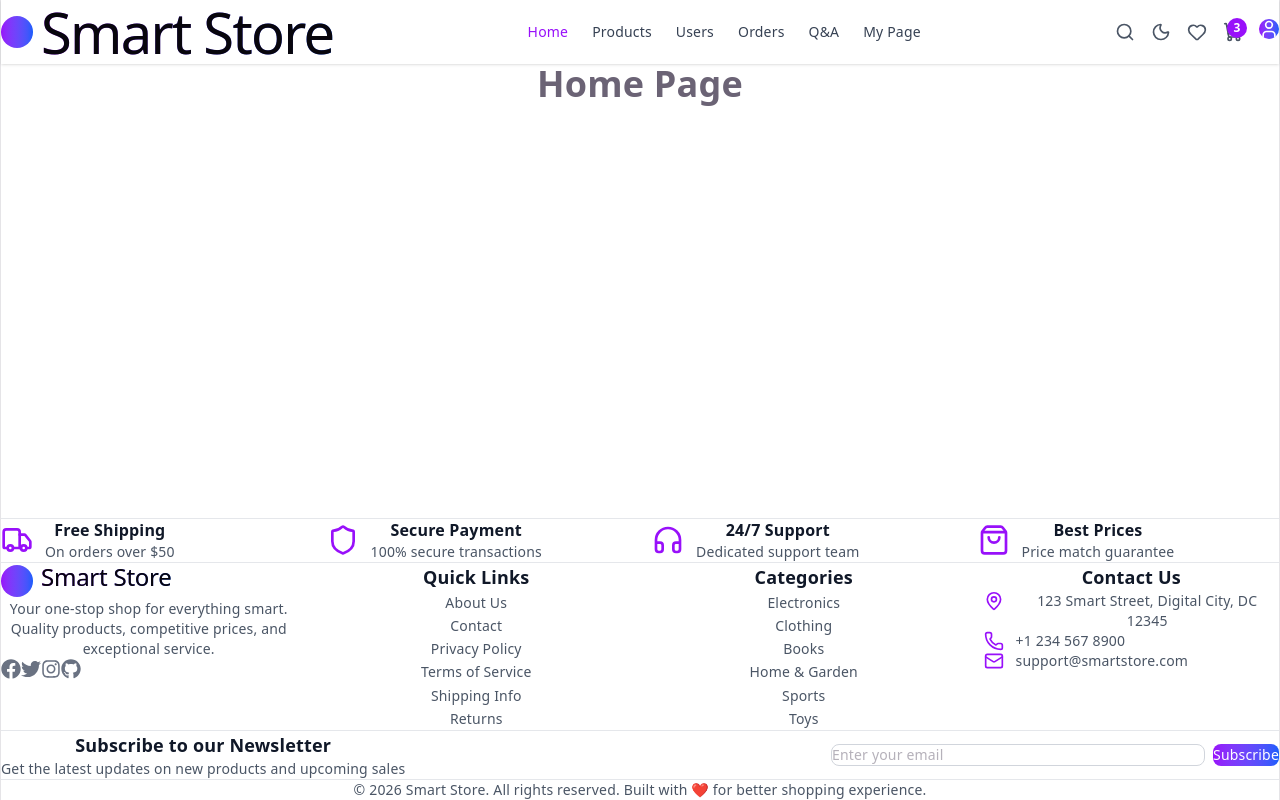
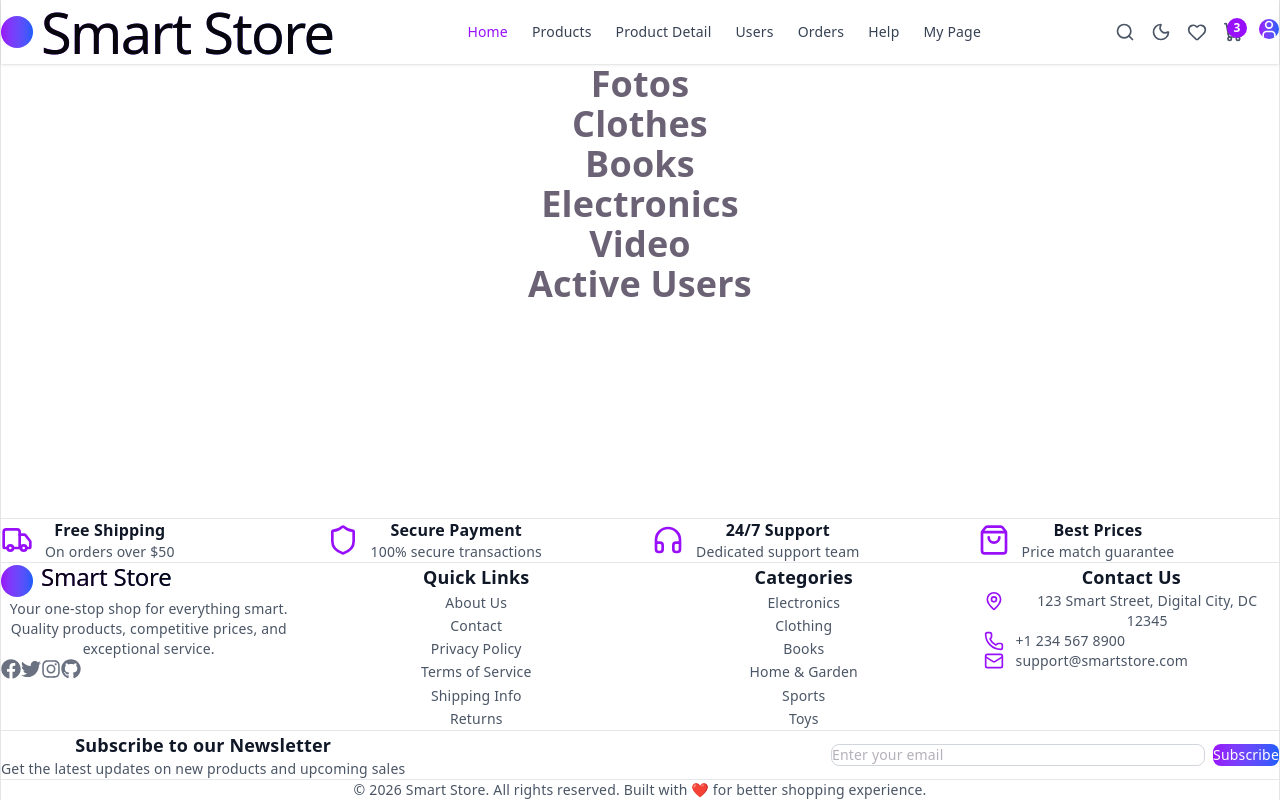
Before and after one commit to AnvarjonIbrohimov/client, a React (Vite) app: page / in a window 1280 px wide. Built offline with nearby package versions, Linux system fonts and the light colour scheme.

Commit message:
feat: craeta home screen pages

```diff
--- a/src/components/Header.tsx
+++ b/src/components/Header.tsx
@@ -20,9 +20,10 @@ function Header() {
 	const navLinks = [
 		{ path: '/', label: 'Home' },
 		{ path: '/products', label: 'Products' },
+		{ path: '/product/:id', label: 'Product Detail' },
 		{ path: '/users', label: 'Users' },
 		{ path: '/orders', label: 'Orders' },
-		{ path: '/qa', label: 'Q&A' },
+		{ path: '/help', label: 'Help' },
 		{ path: '/mypage', label: 'My Page' },
 	];
 
--- a/src/pages/HomePage.tsx
+++ b/src/pages/HomePage.tsx
@@ -1,5 +1,21 @@
+import ActiveUsers from './homepage/ActiveUsers';
+import Clothes from './homepage/Clothes';
+import Electronics from './homepage/Electronics';
+import Fotos from './homepage/Fotos';
+import Books from './homepage/Books';
+import Advertisement from './homepage/Advertisement';
+
 function HomePage() {
-	return <div className="text-4xl font-bold">Home Page</div>;
+	return (
+		<div className="text-4xl font-bold">
+			<Fotos />
+			<Clothes />
+			<Books />
+			<Electronics />
+			<Advertisement />
+			<ActiveUsers />
+		</div>
+	);
 }
 
 export default HomePage;
--- a/src/pages/ProductsPage.tsx
+++ b/src/pages/ProductsPage.tsx
@@ -1,40 +1,11 @@
-import { useProducts } from '../hooks/useProducts';
 
 function ProductsPage() {
-	const { data, isLoading, error } = useProducts();
 
-	console.log(data);
-	console.log(error);
-
-	if (isLoading) {
-		return <div>Loading...</div>;
-	}
-
-	if (error) {
-		return <div>Error...</div>;
-	}
 
 	return (
 		<div className="p-10">
 			<h1 className="mb-6 text-4xl font-bold">Products</h1>
 
-			<div className="grid grid-cols-4 gap-6">
-				{data?.map((product: any) => (
-					<div key={product._id} className="rounded-xl border p-4">
-						{product.productImages?.[0] && (
-							<img
-								src={`http://localhost:3009${product.productImages[0]}`}
-								alt={product.productName}
-								className="mb-4 h-52 w-full rounded-lg object-cover"
-							/>
-						)}
-
-						<h2 className="text-xl font-semibold">{product.productName}</h2>
-
-						<p className="mt-2 text-lg font-bold text-purple-600">${product.productPrice}</p>
-					</div>
-				))}
-			</div>
 		</div>
 	);
 }
--- /dev/null
+++ b/src/pages/homepage/ActiveUsers.tsx
@@ -0,0 +1,5 @@
+function ActiveUsers() {
+	return <div className="text-4xl font-bold">Active Users</div>;
+}
+
+export default ActiveUsers;
--- /dev/null
+++ b/src/pages/homepage/Advertisement.tsx
@@ -0,0 +1,5 @@
+function Video() {
+	return <div className="text-4xl font-bold">Video</div>;
+}
+
+export default Video;
--- /dev/null
+++ b/src/pages/homepage/Books.tsx
@@ -0,0 +1,5 @@
+function Books() {
+	return <div className="text-4xl font-bold">Books</div>;
+}
+
+export default Books;
--- /dev/null
+++ b/src/pages/homepage/Clothes.tsx
@@ -0,0 +1,5 @@
+function Clothes() {
+	return <div className="text-4xl font-bold">Clothes</div>;
+}
+
+export default Clothes;
--- /dev/null
+++ b/src/pages/homepage/Electronics.tsx
@@ -0,0 +1,5 @@
+function Electronics() {
+	return <div className="text-4xl font-bold">Electronics</div>;
+}
+
+export default Electronics;
--- /dev/null
+++ b/src/pages/homepage/Fotos.tsx
@@ -0,0 +1,5 @@
+function Fotos() {
+	return <div className="text-4xl font-bold">Fotos</div>;
+}
+
+export default Fotos;
```
